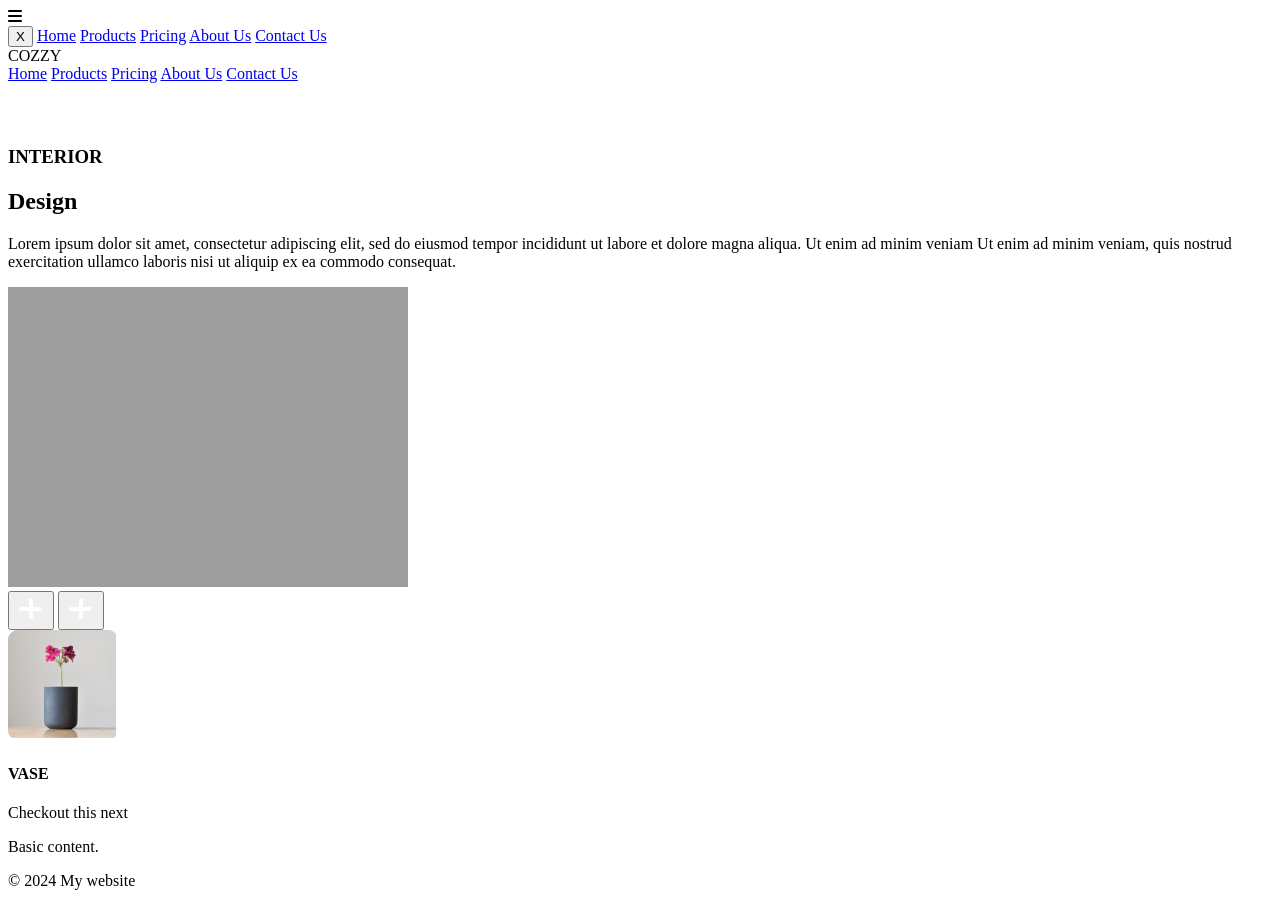
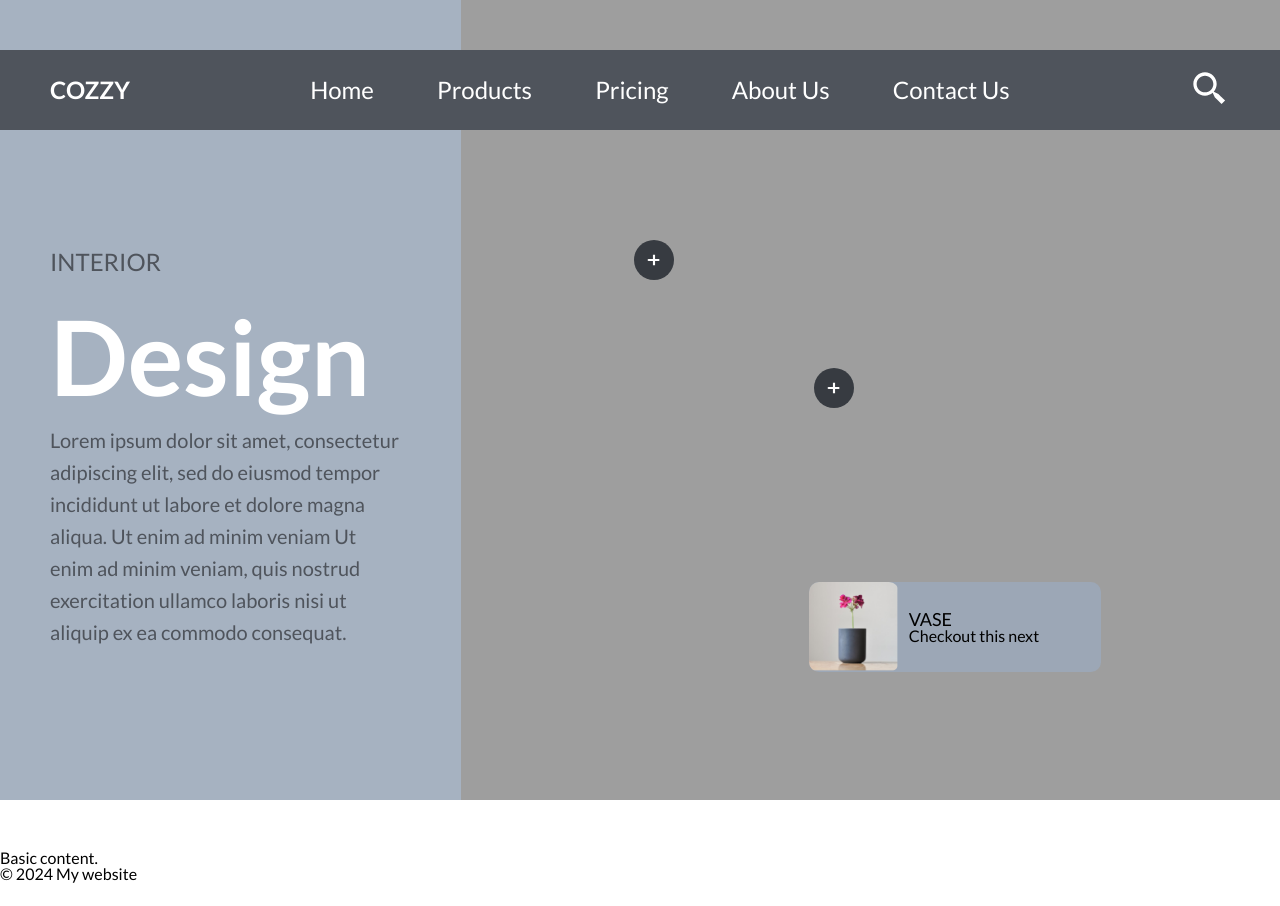
Before and after one commit to SabinaBatrakova/Interior-Design-Website, a plain HTML site: page index.html in a window 1280 px wide. After the commit the page ends 883 px from the top, so only its background shows below. Drawn offline with Linux system fonts and the light colour scheme; the site is published under a folder, as on GitHub Pages, so addresses that start at the root find nothing.

Commit message:
fix images for github psges

```diff
--- a/index.html
+++ b/index.html
@@ -11,8 +11,8 @@
         rel="stylesheet">
     <title>Interior Design Website</title>
     <link rel="stylesheet" href="https://cdnjs.cloudflare.com/ajax/libs/font-awesome/6.0.0-beta3/css/all.min.css">
-    <link rel="stylesheet" href="/style/reset.css">
-    <link rel="stylesheet" href="/style/index.css">
+    <link rel="stylesheet" href="./style/reset.css">
+    <link rel="stylesheet" href="./style/index.css">
 
 
 </head>
@@ -44,7 +44,7 @@
                 <a href="#contactus">Contact Us</a>
             </nav>
             <a href="#" class="search-icon">
-                <img src="style/img/search.svg" alt="">
+                <img src="./style/img/search.svg" alt="">
             </a>
         </header>
         <div class="content">
@@ -61,19 +61,19 @@
 
             <div class="content-right">
                 <div class="image-container">
-                    <img src="style/img/cover.png" alt="Interior" class="cover-image">
+                    <img src="./style/img/cover.png" alt="Interior" class="cover-image">
                 </div>
                 <button class="btn-plus btn-plus-one ">
-                    <img src="style/img/plus.svg" alt="plus icon">
+                    <img src="./style/img/plus.svg" alt="plus icon">
                 </button>
                 <button class="btn-plus btn-plus-two">
-                    <img src="style/img/plus.svg" alt="plus icon">
+                    <img src="./style/img/plus.svg" alt="plus icon">
                 </button>
             </div>
         </div>
 
         <div class="button-vase-container">
-            <img src="style/img/vase.png" alt="vase image">
+            <img src="./style/img/vase.png" alt="vase image">
 
             <div class="btn-text">
                 <h4>VASE</h4>
```
